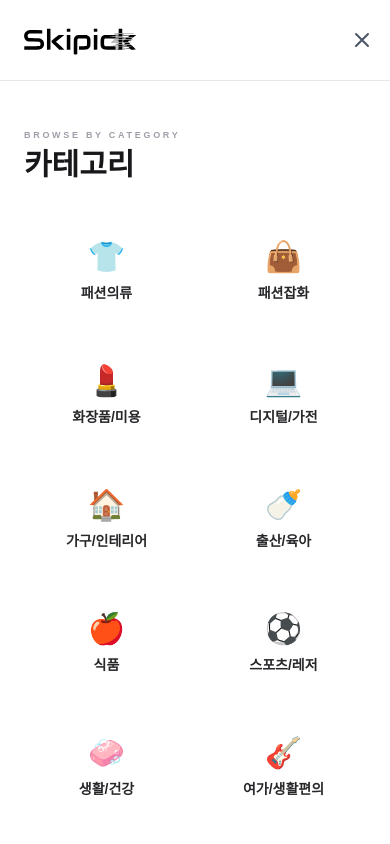
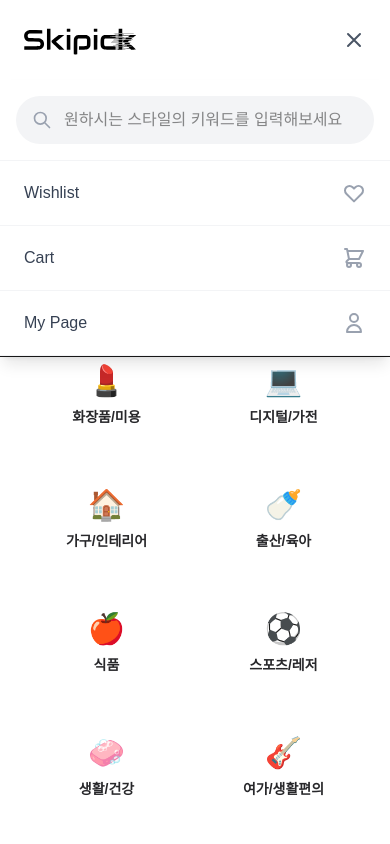
Before and after one commit to SunDeny24/classic-shop, a Next.js app: page / in a window 390 px wide. Both pictures are taken after a click on the button 362 px from the left and 40 px from the top of the page. Shown: the top 844 px of the page. Built offline with nearby package versions, Linux system fonts and the light colour scheme; no server answers; a web font is replaced by a local one.

Commit message:
26.03.04 모바일에서 유저메뉴 열기,닫기 드롭다운메뉴로 수정

```diff
--- a/src/components/layout/Header.jsx
+++ b/src/components/layout/Header.jsx
@@ -13,25 +13,37 @@ export default function Header() {
     const [isSearchOpen, setIsSearchOpen] = useState(false); //검색모달 오픈
     const pathName = usePathname();
 
-    //경로 변경시 모달 강제닫기
+    /* 경로 변경시 모달 강제닫기 */
     useEffect(() => {
+        // 검색 모달 닫기
         if (isSearchOpen) {
             setIsSearchOpen(false);
+        }
+        // 햄버거 메뉴(모바일 메뉴)도 함께 닫기
+        if (isMenuOpen) {
+            setIsMenuOpen(false);
         }
     }, [pathName]);
 
     return (
         <div className="w-full bg-white border-b border-gray-200 sticky top-0 z-20">
-            <div className="container mx-auto px-4">
+            <div className="container mx-auto px-4 relative">
                 <div className="flex justify-between items-center h-20 gap-8">
                     <Logo />
+
+                    {/* 데스크탑 전용 검색바 */}
                     <div className="hidden md:flex flex-1 max-w-xl relative group">
                         <SearchBar open={isSearchOpen} setOpen={setIsSearchOpen} />
                     </div>
-                    <UserMenu />
-                    {/* 모바일에서 보이는 햄버거메뉴 버튼*/}
+
+                    {/* 데스크탑 전용 유저메뉴 */}
+                    <div className="hidden md:block">
+                        <UserMenu />
+                    </div>
+
+                    {/* 모바일 전용 햄버거메뉴 버튼*/}
                     <button
-                        className="md:hidden text-gray-600 hover:text-black"
+                        className="md:hidden text-gray-600 hover:text-black p-2"
                         onClick={() => setIsMenuOpen(!isMenuOpen) /* 메뉴오픈으로 상태값변경*/}
                     >
                         {isMenuOpen ? (
@@ -69,9 +81,23 @@ export default function Header() {
                         )}
                     </button>
                 </div>
+                {/* 모바일 전용 햄버거 메뉴(드롭다운) */}
+                <div
+                    className={`
+                        absolute top-20 left-0 w-full bg-white border-b shadow-lg transition-all duration-300 ease-in-out overflow-hidden md:hidden
+                        ${isMenuOpen ? 'max-h-96 opacity-100' : 'max-h-0 opacity-0 pointer-events-none'}
+                        `}
+                >
+                    <MobileMenu
+                        open={isMenuOpen}
+                        setOpen={setIsMenuOpen}
+                        isSearchOpen={isSearchOpen}
+                        setIsSearchOpen={setIsSearchOpen}
+                    />
+                </div>
+
                 {/* 검색창 클릭시 검색모달 오픈*/}
                 {isSearchOpen ? <SearchModal closeSearch={() => setIsSearchOpen(false)} /> : ''}
-                <MobileMenu open={isMenuOpen} setOpen={setIsMenuOpen} />
             </div>
         </div>
     );
--- a/src/components/layout/MobileMenu.jsx
+++ b/src/components/layout/MobileMenu.jsx
@@ -1,115 +1,90 @@
-// 'use client';
+// src/components/layout/MobileMenu.jsx
+'use client';
+
 import Link from 'next/link';
-export default function MobileMenu({ open, setOpen }) {
-    //console.log('MobileMenu');
-    //★ open, setOpen에 따라서 모바일 반응형 수정하기
+import { useShopping } from '@/context/ShoppingContext';
+import SearchBar from './SearchBar'; // 기존 SearchBar 임포트
+
+export default function MobileMenu({ setOpen, isSearchOpen, setIsSearchOpen }) {
+    const closeMenu = () => setOpen(false);
+    const { cart, wishList } = useShopping([]);
+
+    const wishListCount = wishList.length || 0;
+    const cartCount = cart.length || 0;
+
     return (
-        <div className="w-full bg-white border-gray-200 sticky top-0 z-20">
-            <div id="mobile-menu" className="hidden md:hidden bg-white shadow-lg p-4">
-                <div className="relative mb-4">
-                    <input
-                        type="text"
-                        placeholder="검색"
-                        data-search-open
-                        className="border border-gray-300 rounded-full py-2 px-4 w-full"
-                    />
-                    <button data-search-open className="absolute right-3 top-1/2 -translate-y-1/2 text-gray-400">
-                        <svg
-                            className="w-5 h-5"
-                            fill="none"
-                            stroke="currentColor"
-                            viewBox="0 0 24 24"
-                            xmlns="http://www.w3.org/2000/svg"
+        <div className="flex flex-col bg-white">
+            {/* 기존 SearchBar 컴포넌트 */}
+            <div className="p-4 border-b border-gray-100 md:hidden">
+                <SearchBar open={isSearchOpen} setOpen={setIsSearchOpen} />
+            </div>
+
+            {/* 위시리스트 */}
+            <Link
+                href="/wishlist"
+                onClick={closeMenu}
+                className="flex items-center justify-between px-6 py-5 border-b border-gray-100 hover:bg-gray-50 group"
             >
-                            <path
-                                strokeLinecap="round"
-                                strokeLinejoin="round"
-                                strokeWidth="2"
-                                d="M21 21l-6-6m2-5a7 7 0 11-14 0 7 7 0 0114 0z"
-                            ></path>
-                        </svg>
-                    </button>
-                </div>
-                <nav className="flex flex-col space-y-2 mb-4">
-                    <Link href="#" className="text-gray-700 font-medium p-2 rounded hover:bg-gray-100">
-                        아우터
-                    </Link>
-                    <Link href="#" className="text-gray-700 font-medium p-2 rounded hover:bg-gray-100">
-                        상의
-                    </Link>
-                    <Link href="#" className="text-gray-700 font-medium p-2 rounded hover:bg-gray-100">
-                        하의
-                    </Link>
-                    <Link href="#" className="text-gray-700 font-medium p-2 rounded hover:bg-gray-100">
-                        패션소품
-                    </Link>
-                    <Link href="#" className="text-gray-700 font-medium p-2 rounded hover:bg-gray-100">
-                        신발
-                    </Link>
-                    <Link href="#" className="text-gray-700 font-medium p-2 rounded hover:bg-gray-100">
-                        가방
-                    </Link>
-                    <Link href="#" className="text-gray-700 font-medium p-2 rounded hover:bg-gray-100">
-                        속옷/홈웨어
-                    </Link>
-                    <Link href="#" className="text-gray-700 font-medium p-2 rounded hover:bg-gray-100">
-                        스포츠
-                    </Link>
-                </nav>
-                <div className="flex items-center space-x-4 border-t pt-4">
-                    <Link href="wishlist.html" className="text-gray-600 hover:text-black flex items-center gap-1">
-                        <svg
-                            className="w-5 h-5"
-                            fill="none"
-                            stroke="currentColor"
-                            viewBox="0 0 24 24"
-                            xmlns="http://www.w3.org/2000/svg"
-                        >
+                <span className="text-gray-700 font-medium group-hover:text-black">Wishlist</span>
+                <div className="relative text-gray-400 group-hover:text-black">
+                    <svg className="w-6 h-6" fill="none" stroke="currentColor" viewBox="0 0 24 24">
                         <path
                             strokeLinecap="round"
                             strokeLinejoin="round"
                             strokeWidth="2"
                             d="M4.318 6.318a4.5 4.5 0 016.364 0L12 7.636l1.318-1.318a4.5 4.5 0 016.364 6.364L12 20.364l-7.682-7.682a4.5 4.5 0 010-6.364z"
-                            ></path>
+                        />
                     </svg>
-                        <span>찜하기</span>
+                    {wishListCount > 0 && (
+                        <span className="absolute -top-1 -right-2 flex h-4 w-4 items-center justify-center rounded-full bg-blue-500 text-[10px] font-bold text-white">
+                            {wishListCount}
+                        </span>
+                    )}
+                </div>
             </Link>
-                    <Link href="/cart" className="text-gray-600 hover:text-black flex items-center gap-1">
-                        <svg
-                            className="w-5 h-5"
-                            fill="none"
-                            stroke="currentColor"
-                            viewBox="0 0 24 24"
-                            xmlns="http://www.w3.org/2000/svg"
+
+            {/* 장바구니 */}
+            <Link
+                href="/cart"
+                onClick={closeMenu}
+                className="flex items-center justify-between px-6 py-5 border-b border-gray-100 hover:bg-gray-50 group"
             >
+                <span className="text-gray-700 font-medium group-hover:text-black">Cart</span>
+                <div className="relative text-gray-400 group-hover:text-black">
+                    <svg className="w-6 h-6" fill="none" stroke="currentColor" viewBox="0 0 24 24">
                         <path
                             strokeLinecap="round"
                             strokeLinejoin="round"
                             strokeWidth="2"
                             d="M3 3h2l.4 2M7 13h10l4-8H5.4M7 13L5.4 5M7 13l-2.293 2.293c-.63.63-.184 1.707.707 1.707H17m0 0a2 2 0 100 4 2 2 0 000-4zm-8 2a2 2 0 11-4 0 2 2 0 014 0z"
-                            ></path>
+                        />
                     </svg>
-                        <span>장바구니</span>
+                    {cartCount > 0 && (
+                        <span className="absolute -top-1 -right-2 flex h-4 w-4 items-center justify-center rounded-full bg-blue-500 text-[10px] font-bold text-white">
+                            {cartCount}
+                        </span>
+                    )}
+                </div>
             </Link>
-                    <Link href="/mypage" className="text-gray-600 hover:text-black flex items-center gap-1">
-                        <svg
-                            className="w-5 h-5"
-                            fill="none"
-                            stroke="currentColor"
-                            viewBox="0 0 24 24"
-                            xmlns="http://www.w3.org/2000/svg"
+
+            {/* 마이페이지 */}
+            <Link
+                href="/mypage"
+                onClick={closeMenu}
+                className="flex items-center justify-between px-6 py-5 border-b border-gray-100 hover:bg-gray-50 group"
             >
+                <span className="text-gray-700 font-medium group-hover:text-black">My Page</span>
+                <div className="text-gray-400 group-hover:text-black">
+                    <svg className="w-6 h-6" fill="none" stroke="currentColor" viewBox="0 0 24 24">
                         <path
                             strokeLinecap="round"
                             strokeLinejoin="round"
                             strokeWidth="2"
                             d="M16 7a4 4 0 11-8 0 4 4 0 018 0zM12 14a7 7 0 00-7 7h14a7 7 0 00-7-7z"
-                            ></path>
+                        />
                     </svg>
-                        <span>마이페이지</span>
+                </div>
             </Link>
-                </div>
-            </div>
         </div>
     );
 }
--- a/src/components/layout/UserMenu.jsx
+++ b/src/components/layout/UserMenu.jsx
@@ -4,8 +4,8 @@ import Link from 'next/link';
 import { useShopping } from '@/context/ShoppingContext';
 export default function UserMenu() {
     const { cart, wishList } = useShopping([]);
-    const wishListCount = wishList.length;
-    const cartCount = cart.length;
+    const wishListCount = wishList.length || 0;
+    const cartCount = cart.length || 0;
 
     return (
         <div className="hidden md:flex items-center space-x-5">
--- a/src/components/ui/RecommendVideo.jsx
+++ b/src/components/ui/RecommendVideo.jsx
@@ -1,7 +1,6 @@
 // 추천영상 컴포넌트 - 어떤영상을 가져올지 결정
 // src/components/ui/RecommendVideo.jsx
 
-// 추후 수정
 'use client';
 
 import { useState, useEffect, useMemo } from 'react';
```
Lines whose indentation alone changed are shown as unchanged.
